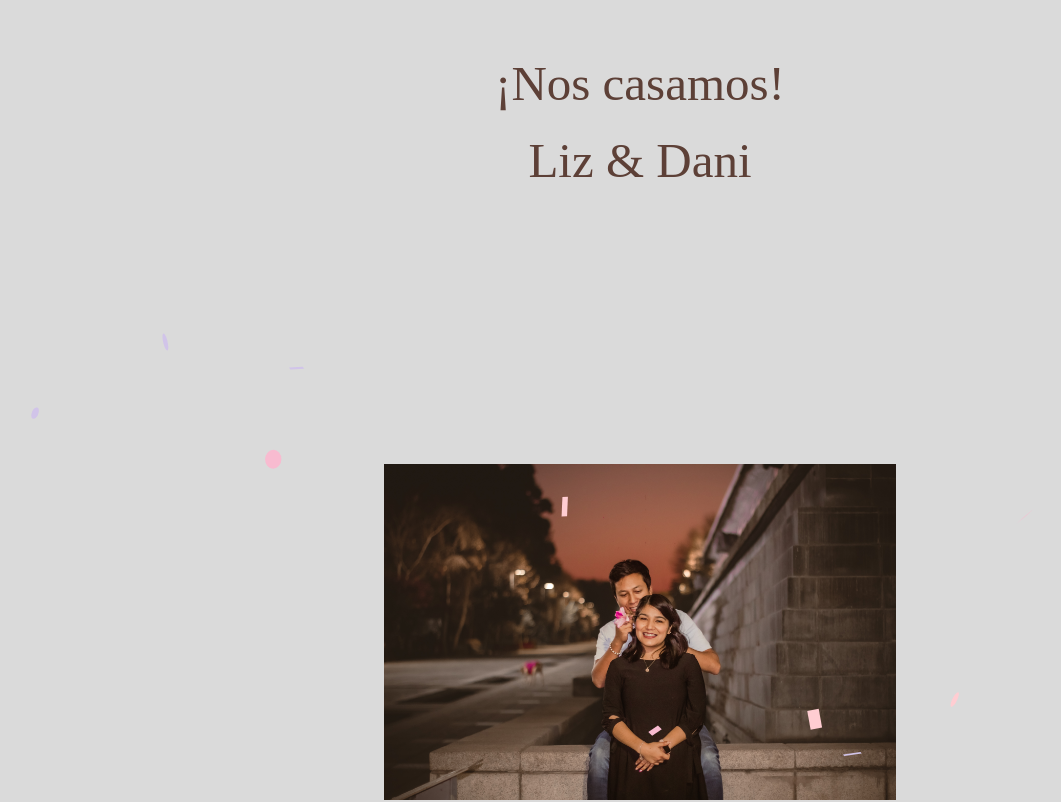
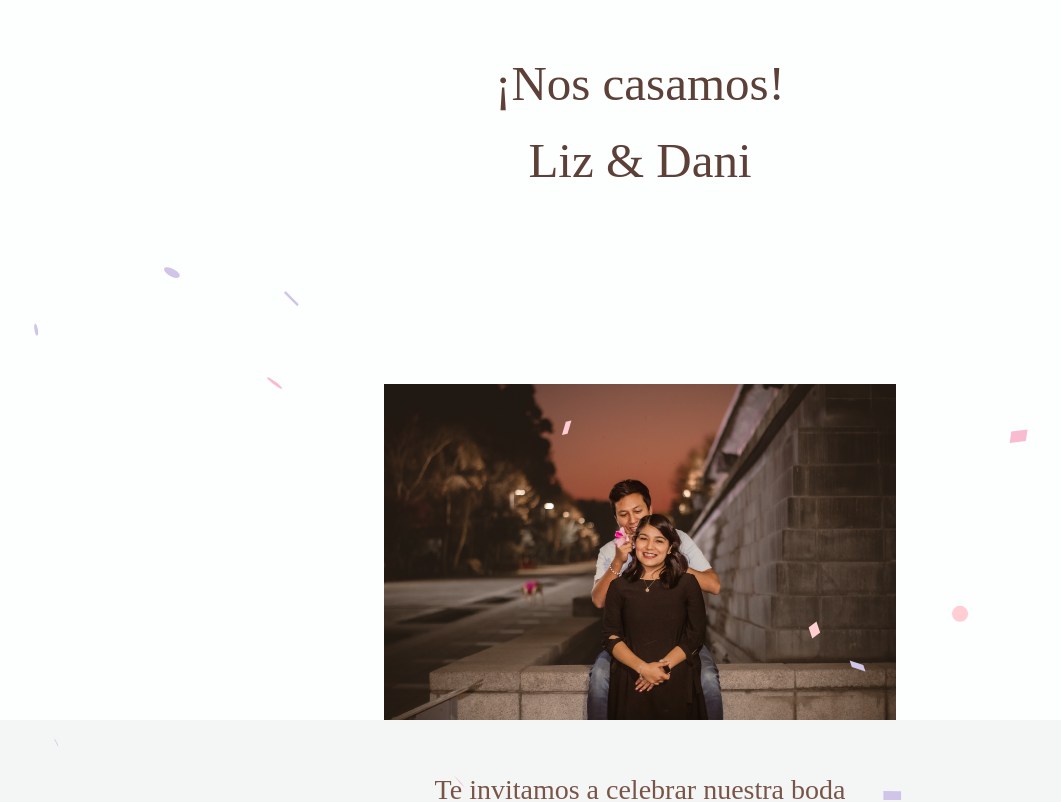
Before and after one commit to dannymtz/app-invitacion, a React (Create React App) app: page / in a window 1280 px wide. Shown: the top 802 px of the page, without its empty margins (0-1061 px from the left). Built offline with nearby package versions, Linux system fonts and the light colour scheme.

Commit message:
Se aplican estilos

```diff
--- a/src/App.tsx
+++ b/src/App.tsx
@@ -3,9 +3,9 @@ import TitleLayout from './components//Title';
 import Location from './components//Location';
 import Countdown from './components/Countdown';
 import Configs from './configs';
-import { Layout } from 'antd';
 import Family from './components/Family';
 import Confirmation from './components/Confirmation';
+import Regalos from './components/Regalos';
 
 function App() {
   return (
@@ -16,6 +16,7 @@ function App() {
       <Location config={Configs} />
       <Countdown/>
       <Confirmation config={Configs}/>
+      <Regalos/>
     </main>
   );
 }
--- a/src/components/Countdown.tsx
+++ b/src/components/Countdown.tsx
@@ -1,5 +1,8 @@
 import { styled } from "@stitches/react";
 import { memo, useEffect, useState } from "react";
+import { useRef } from 'react';
+import useOnScreen from '../hooks/useOnScreen';
+
 
 const EVENT_DATE = "Mayo 27, 2023 04:30:00";
 const COUNTDOWN_DATE = new Date(EVENT_DATE).getTime();
@@ -12,12 +15,23 @@ interface COUNTDOWNTYPE {
 }
 const isPortrait = window.matchMedia('(orientation: portrait)').matches;
 
+const Box =  styled('div', {
+  width: '100%',
+  color: '#5D4037',
+  textAlign: 'center',
+  justifyContent: "center",
+  borderRadius:"1em",
+  margin: '3.5%',
+  background: '#FDFEFE'
+});
+
 const Layout = styled('div', {
   width: '100%',
   color: '#5D4037',
   textAlign: 'center',
   marginTop: '3.5%',
   animation: 'fadein 2.5s',
+  background: '#EBF5FB'
 });
 
 const SubTitle = styled('p', {
@@ -28,6 +42,7 @@ const SubTitle = styled('p', {
   fontWeight: '300',
   lineHeight: 1.8,
   });
+
   const Watch = styled('p', {
     color: '#795548',
     width: '100%',
@@ -35,7 +50,17 @@ const SubTitle = styled('p', {
     margin: '24px 0',
     fontWeight: '300',
     lineHeight: 1.8,
+    display: 'flex',
+    justifyContent:'center'
   });
+
+  const Section = styled('section', {
+    height: '70%',
+    background: '#EBF5FB',
+    overflow: 'hidden',
+    position: 'relative',
+  });
+
 
 const countdownBase: COUNTDOWNTYPE = {
   days: 0,
@@ -45,6 +70,8 @@ const countdownBase: COUNTDOWNTYPE = {
 };
 
 const Countdown = memo(() => {
+  const ref = useRef<HTMLSelectElement>(null);
+  const onScreen: boolean = useOnScreen<HTMLDivElement>(ref, '-125px');
   const [countdown, setCountdown] = useState<COUNTDOWNTYPE>(countdownBase);
 
   useEffect(() => {
@@ -70,12 +97,21 @@ const Countdown = memo(() => {
   }, []);
 
   return (
+    <section ref={ref}
+    style={{
+      height: '100$',
+      background: onScreen ? '#EFEBE9' : '#DADADA',
+      overflow: 'hidden',
+      position: 'relative',
+      transition: 'background 1s ease-in',
+    }}>
+        <Section>
         <Layout>
           <SubTitle>
-        <h4>Cuenta regresiva</h4>
-        <h4>Nuestra Boda</h4>
+            Cuenta regresiva
+            <br/>
+            Nuestra Boda
           </SubTitle>
-
           <Watch>
             <NumberCard number={countdown.days} label="Dias" />
             <NumberCard number={countdown.hours} label="Horas" />
@@ -83,6 +119,10 @@ const Countdown = memo(() => {
             <NumberCard number={countdown.seconds} label="Segundos" />
           </Watch>
         </Layout>
+      </Section>
+    </section>
+
+
   );
 });
 
@@ -93,12 +133,11 @@ interface NumberCardProps {
 
 const NumberCard = memo(({ number, label }: NumberCardProps) => {
   const numberString = number < 100 ? ("0" + number).slice(-2) : String(number);
-
   return (
-    <div className="rounded-lg bg-[#EFEFEF] py-7 px-2 w-24 text-center mx-2 text-gray-700 font-sans">
-      <div className="text-3xl mb-2">{numberString}</div>
+    <Box>
+      <div>{numberString}</div>
       <div>{label}</div>
-    </div>
+    </Box>
   );
 });
 
--- a/src/components/Greeting.tsx
+++ b/src/components/Greeting.tsx
@@ -6,8 +6,8 @@ import { ConfigsType } from '../configs';
 const isPortrait = window.matchMedia('(orientation: portrait)').matches;
 
 const Section = styled('section', {
-  height: '100%',
-  background: '#DADADA',
+  height: 'fit-content',
+  background: '#F4F6F6',
   overflow: 'hidden',
   position: 'relative',
 });
@@ -22,21 +22,6 @@ const Layout = styled('div', {
 
 const Image = styled('img', {
   width: isPortrait ? '100%' : '40%',
-});
-const ImageLayout = styled('div', {
-  width: '100%',
-  background: '#DADADA',
-  bottom: '-5px',
-  textAlign: 'center',
-  position: 'absolute',
-});
-
-const Title = styled('p', {
-  color: '#795548',
-  width: '100%',
-  fontSize: isPortrait ? '2.5em' : '3.5em',
-  margin: 0,
-  fontWeight: '500',
 });
 
 const SubTitle = styled('p', {
--- /dev/null
+++ b/src/components/Regalos.tsx
@@ -0,0 +1,57 @@
+import { useRef } from 'react';
+import { styled } from '@stitches/react';
+import { ConfigsType } from '../configs';
+
+const isPortrait = window.matchMedia('(orientation: portrait)').matches;
+
+const Section = styled('section', {
+  background: '#CCDBE4',
+  overflow: 'hidden',
+  position: 'relative',
+});
+
+const Layout = styled('div', {
+  width: '100%',
+  color: '#5D4037',
+  textAlign: 'center',
+  marginTop: '3.5%',
+  animation: 'fadein 2.5s',
+});
+
+const Title = styled('p', {
+  color: '#795548',
+  width: '100%',
+  fontSize: isPortrait ? '2.5em' : '3.5em',
+  margin: 0,
+  fontWeight: '500',
+});
+
+const SubTitle = styled('p', {
+  color: '#795548',
+  width: '100%',
+  fontSize: isPortrait ? '1.2em' : '2em',
+  margin: '24px 0',
+  fontWeight: '300',
+  lineHeight: 1.8,
+});
+
+const Regalos = () => {
+  const ref = useRef<HTMLSelectElement>(null);
+
+  return (
+    <Section ref={ref}>
+      <Layout>
+        <Title>Mesa de regalos</Title>
+        <SubTitle>
+          Liverpool:  51136394
+          <br/>
+          <p>
+            <a href='https://www.amazon.com.mx/'> Amazon </a>
+          </p>
+        </SubTitle>
+      </Layout>
+    </Section>
+  );
+};
+
+export default Regalos;
--- a/src/components/Title.tsx
+++ b/src/components/Title.tsx
@@ -6,14 +6,15 @@ import { ConfigsType } from '../configs';
 const isPortrait = window.matchMedia('(orientation: portrait)').matches;
 
 const Section = styled('section', {
-  height: '100%',
-  background: '#DADADA',
+  height: '90%',
+  background: '#FDFEFE',
   overflow: 'hidden',
   position: 'relative',
 });
 
 const Layout = styled('div', {
   width: '100%',
+  height: '20%',
   color: '#5D4037',
   textAlign: 'center',
   marginTop: '3.5%',
@@ -36,7 +37,7 @@ const SubTitleLayout = styled('p', {
 
 const ImageLayout = styled('div', {
   width: '100%',
-  background: '#DADADA',
+  background: '#FDFEFE',
   bottom: '-5px',
   textAlign: 'center',
   position: 'absolute',
--- a/src/index.css
+++ b/src/index.css
@@ -1,4 +1,4 @@
-@import url('https://fonts.googleapis.com/css2?family=Noto+Serif+KR:wght@300;500;700&display=swap');
+@import url('https://fonts.googleapis.com/css2?family=Raleway:wght@300;500;700&display=swap');
 
 body {
   margin: 0;
```
Lines whose indentation alone changed are shown as unchanged.
